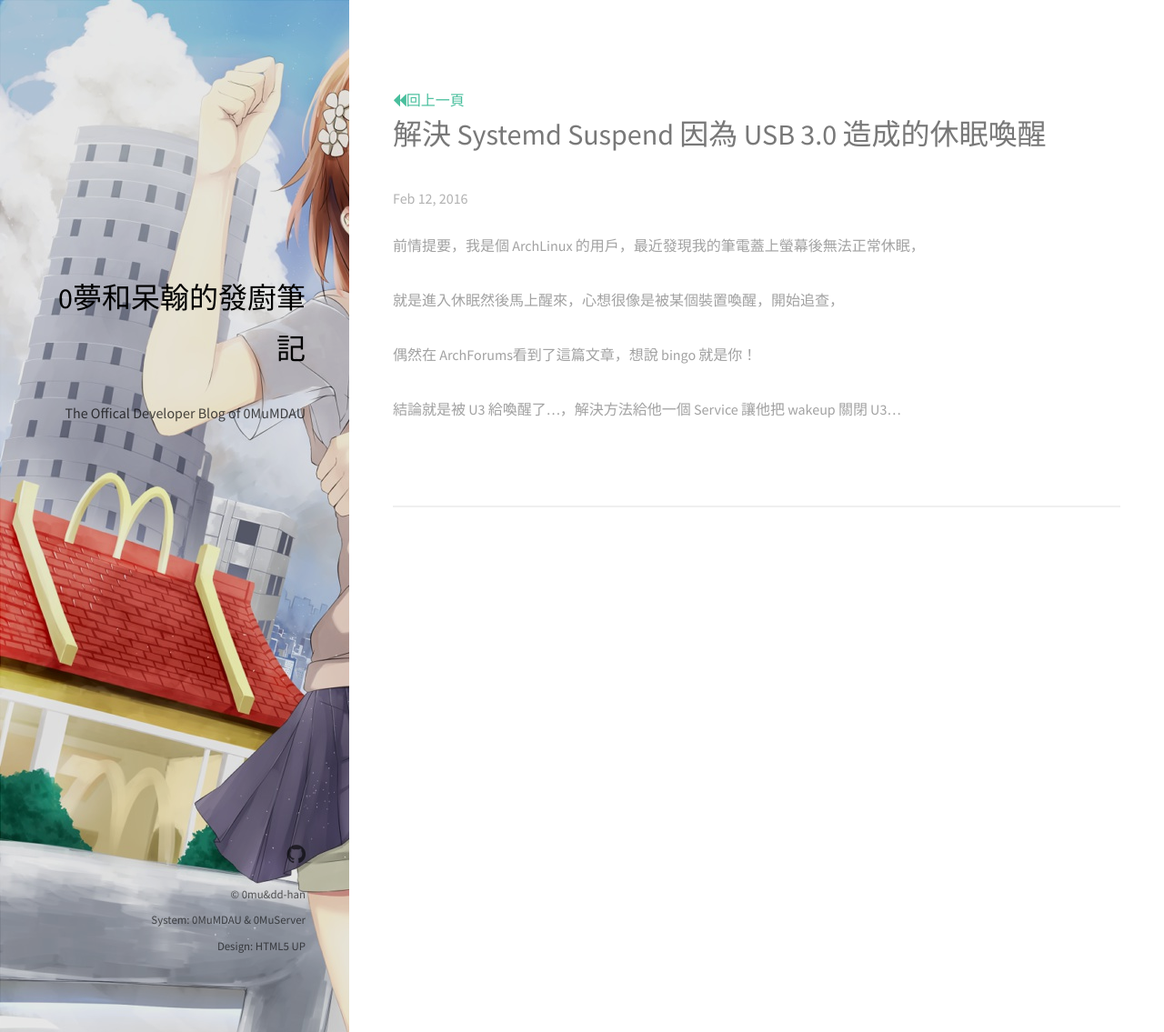
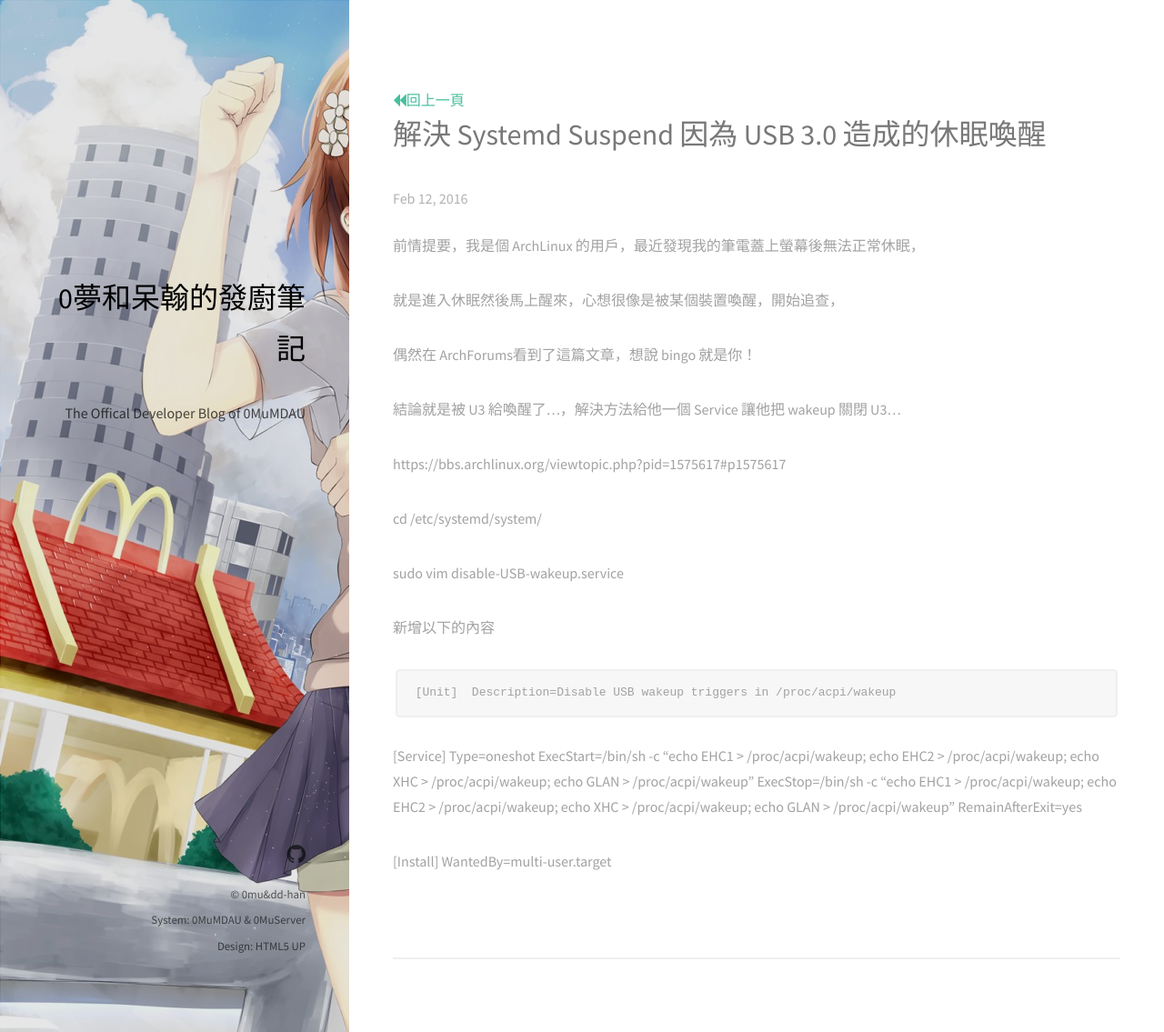
Before and after one commit to 0mu-Project/blog, a Jekyll site: the page built from _posts/2016-02-12-noteofsystemd.markdown, in a window 1280 px wide and 1135 px high. Shown: the whole window at 91% size. Built offline with Jekyll 4.4.1, drawn with Linux system fonts in a browser that asks for light colours; comment, search, counter and statistics services are not loaded.

Commit message:
add_new_posts_2016-02-12-noteofsystemd

```diff
--- a/_posts/2016-02-12-noteofsystemd.markdown
+++ b/_posts/2016-02-12-noteofsystemd.markdown
@@ -11,3 +11,28 @@ post_author: 0mu
 偶然在 ArchForums看到了這篇文章，想說 bingo 就是你！
 
 結論就是被 U3 給喚醒了...，解決方法給他一個 Service 讓他把 wakeup 關閉 U3...
+
+
+
+
+
+ https://bbs.archlinux.org/viewtopic.php?pid=1575617#p1575617
+
+
+ cd /etc/systemd/system/
+
+ sudo vim disable-USB-wakeup.service
+
+新增以下的內容
+
+	[Unit]
+ Description=Disable USB wakeup triggers in /proc/acpi/wakeup
+
+ [Service]
+ Type=oneshot
+ ExecStart=/bin/sh -c "echo EHC1 > /proc/acpi/wakeup; echo EHC2 > /proc/acpi/wakeup; echo XHC > /proc/acpi/wakeup; echo GLAN > /proc/acpi/wakeup"
+ ExecStop=/bin/sh -c "echo EHC1 > /proc/acpi/wakeup; echo EHC2 > /proc/acpi/wakeup; echo XHC > /proc/acpi/wakeup; echo GLAN > /proc/acpi/wakeup"
+ RemainAfterExit=yes
+
+ [Install]
+ WantedBy=multi-user.target
```
